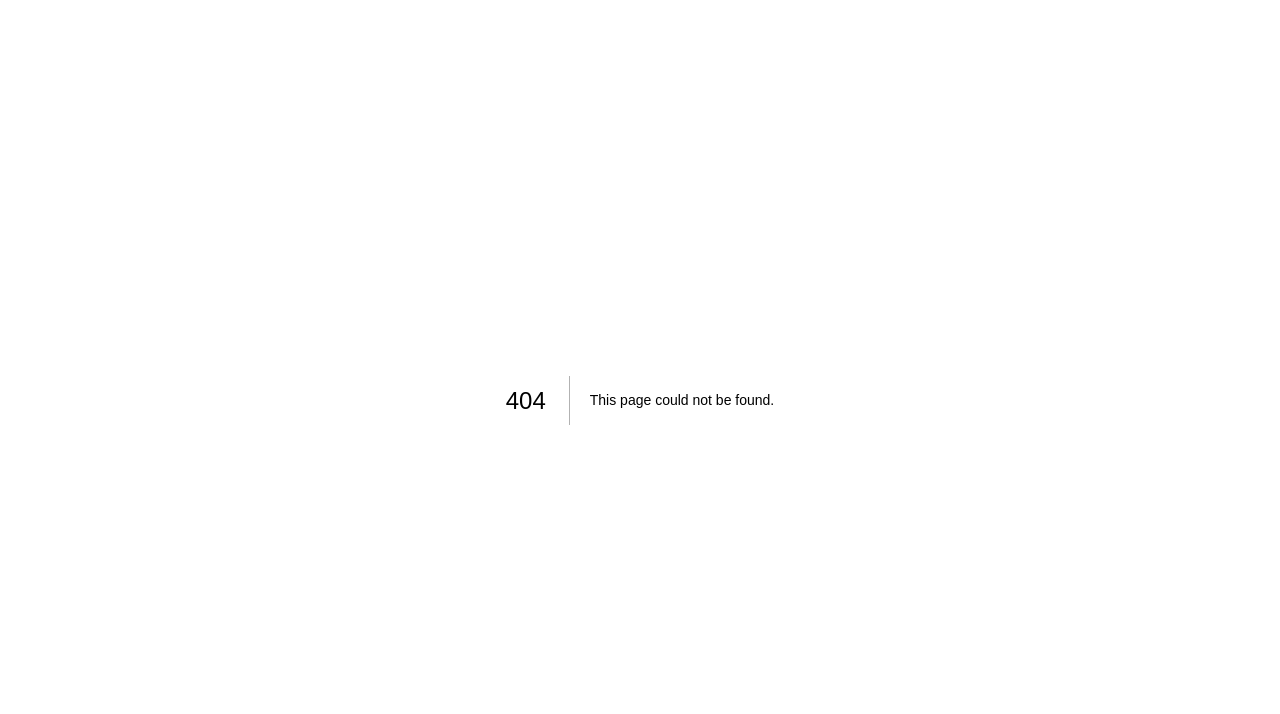
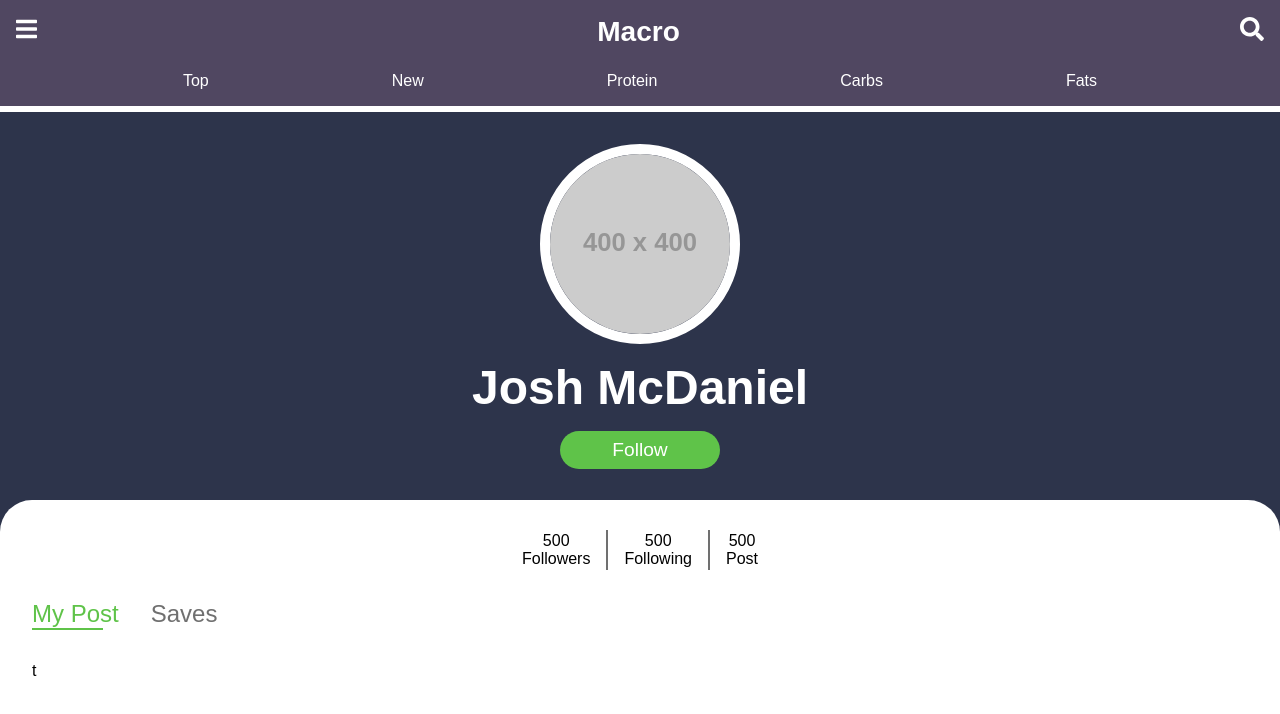
Before and after one commit to mcdanije22/macros, a Next.js app in the folder Client/: page /user/1 in a window 1280 px wide. Before the commit this address had no page. Shown: the top 714 px of the page. Built offline with nearby package versions, Linux system fonts and the light colour scheme; a web font is replaced by a local one.

Commit message:
user page work, routes for showing user and change data types for models

```diff
--- a/Client/pages/_app.tsx
+++ b/Client/pages/_app.tsx
@@ -9,6 +9,9 @@ function MyApp({ Component, pageProps }) {
       <style jsx global>{`
         * {
           font-family: 'Darker Grotesque', sans-serif;
+          margin: 0;
+          padding: 0;
+          box-sizing: border-box;
         }
       `}</style>
     </div>
--- /dev/null
+++ b/Client/pages/user/[id].tsx
@@ -0,0 +1,157 @@
+import React, { useState, useEffect } from 'react'
+import Layout from '../../components/Layout'
+import axios, { AxiosResponse } from 'axios'
+import { NextPage, NextPageContext } from 'next'
+import Link from 'next/link'
+import Head from 'next/head'
+import Nav from '../../components/nav/Nav'
+
+const UserPage: NextPage<any> = () => {
+  const [activeNav, setActiveNav] = useState('myPost')
+  const toggleNav = e => {
+    setActiveNav(e.target.id)
+    console.log(e.target.id)
+  }
+
+  return (
+    <div className="userPage">
+      <Head>
+        <title>title</title>
+      </Head>
+      <div id="topNav">
+        <Nav />
+      </div>
+      <div className="heroHeader">
+        <img className="heroUserImage" src="https://via.placeholder.com/400" />
+        <h1>Josh McDaniel</h1>
+        <button className="followButton">Follow</button>
+      </div>
+      <div className="mainSection">
+        <div className="profileStats">
+          <ul className="statList">
+            <li>
+              <p>500</p>
+              <p>Followers</p>
+            </li>
+            <hr />
+            <li>
+              <p>500</p>
+              <p>Following</p>
+            </li>
+            <hr />
+            <li>
+              <p>500</p>
+              <p>Post</p>
+            </li>
+          </ul>
+        </div>
+        <nav className="profileNav">
+          <ul className="navList">
+            <li id="myPost" onClick={toggleNav}>
+              My Post
+              <hr id="myPost" />
+            </li>
+            <li id="saves" onClick={toggleNav}>
+              Saves
+              <hr id="myPost" />
+            </li>
+          </ul>
+        </nav>
+        <div className="galleryList">
+          <div className="postList">t</div>
+        </div>
+      </div>
+      <style jsx>{`
+        #topNav {
+          padding-bottom: 7rem;
+        }
+        .userPage {
+        }
+        .heroHeader {
+          display: flex;
+          justify-content: center;
+          flex-direction: column;
+          background-color: #2d344b;
+          height: 420px;
+        }
+        .heroUserImage {
+          border: 10px white solid;
+          border-radius: 200px;
+          width: 200px;
+          margin: 0 auto;
+          height: 200px;
+          align-self: center;
+        }
+        h1 {
+          color: white;
+          align-self: center;
+          margin-top: 1rem;
+          font-size: 3rem;
+        }
+        .followButton {
+          background-color: #5fc349;
+          color: white;
+          width: 10rem;
+          text-align: center;
+          align-self: center;
+          margin: 1rem 0 2rem 0;
+          padding: 0.5rem;
+          border: none;
+          border-radius: 2rem;
+          font-size: 1.2rem;
+        }
+        .mainSection {
+          background-color: white;
+          height: 100vh;
+          border-radius: 2rem 2rem 0 0;
+          margin-top: -2rem;
+        }
+        .statList {
+          display: flex;
+          justify-content: center;
+          list-style: none;
+        }
+        .statList li {
+          margin: 2rem 1rem;
+          text-align: center;
+        }
+        .statList hr {
+          height: 2.5rem;
+          align-self: center;
+          border: 0.5px #707070 solid;
+        }
+        .navList {
+          display: flex;
+          list-style: none;
+          margin: 0 1rem;
+        }
+        .navList li {
+          margin: 0 1rem;
+          font-size: 1.5rem;
+        }
+        .navList li hr {
+          margin: 0 1rem 0 0;
+        }
+        #myPost {
+          color: ${activeNav === 'myPost' ? ' #5fc349' : '#707070'};
+        }
+        #myPost hr {
+          border: ${activeNav === 'myPost' ? '.5px solid #5fc349' : ''};
+          display: ${activeNav === 'myPost' ? '' : 'none'};
+        }
+        #saves {
+          color: ${activeNav === 'saves' ? ' #5fc349' : '#707070'};
+        }
+        #saves hr {
+          border: ${activeNav === 'saves' ? '.5px solid #5fc349' : ''};
+          display: ${activeNav === 'saves' ? '' : 'none'};
+        }
+        .galleryList {
+          margin: 2rem;
+        }
+      `}</style>
+    </div>
+  )
+}
+
+export default UserPage
```
Also changed, not shown: Client/components/Layout.tsx (+1 -6 lines), Client/pages/foodpost/[id].tsx (+16 -9 lines), 2 other files (tests, documents, lock files or other folders).
